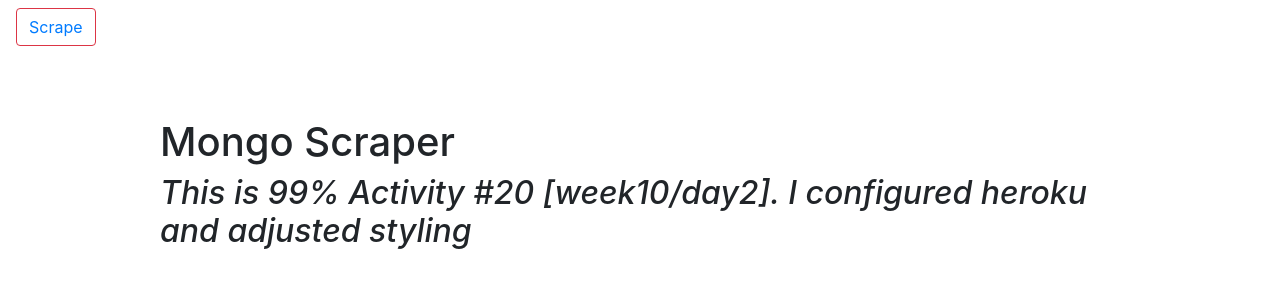
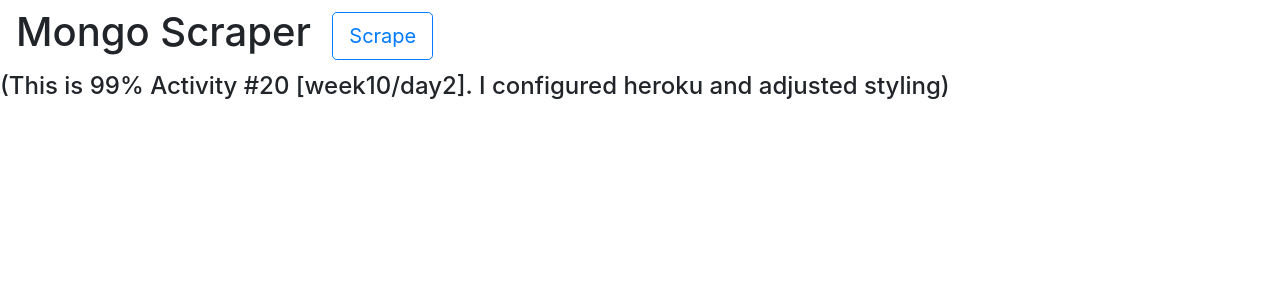
Before and after one commit to tomkim825/MongoScraper, a website: page public/index.html in a window 1280 px wide. Drawn offline with nearby package versions, Linux system fonts and the light colour scheme; no server answers.

Commit message:
adding heroku mongo stuff

```diff
--- a/public/index.html
+++ b/public/index.html
@@ -38,12 +38,14 @@
     <link rel="stylesheet" href="https://stackpath.bootstrapcdn.com/bootstrap/4.1.0/css/bootstrap.min.css" integrity="sha384-9gVQ4dYFwwWSjIDZnLEWnxCjeSWFphJiwGPXr1jddIhOegiu1FwO5qRGvFXOdJZ4" crossorigin="anonymous">
   </head>
   <body>
-    <div class="nav navbar">
-      <button class='btn btn-outline-danger'><a href="./scrape">Scrape</a></button>
-    </div>
+    <div class="nav navbar float-left align-baseline">
+        <h1>Mongo Scraper &nbsp; </h1>
+      <button class='btn btn-outline-primary btn-lg'><a href="./scrape">Scrape</a></button>
+        </div>
+    <br/>
+    <h4 class='align-bottom float-left'>(This is 99% Activity #20 [week10/day2]. I configured heroku and adjusted styling)</h4>
     <div id="wrapper">
-      <h1>Mongo Scraper</h1>
-      <h2><i>This is 99% Activity #20 [week10/day2]. I configured heroku and adjusted styling</i></h2>
+
       <div id="articles"></div>
       <div id="notes"></div>
     </div>
```
